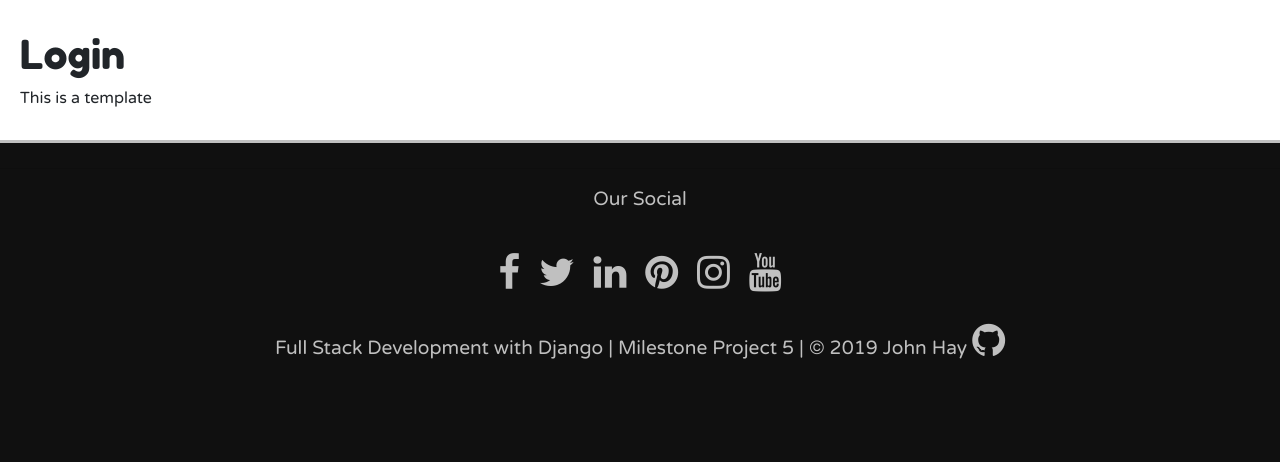
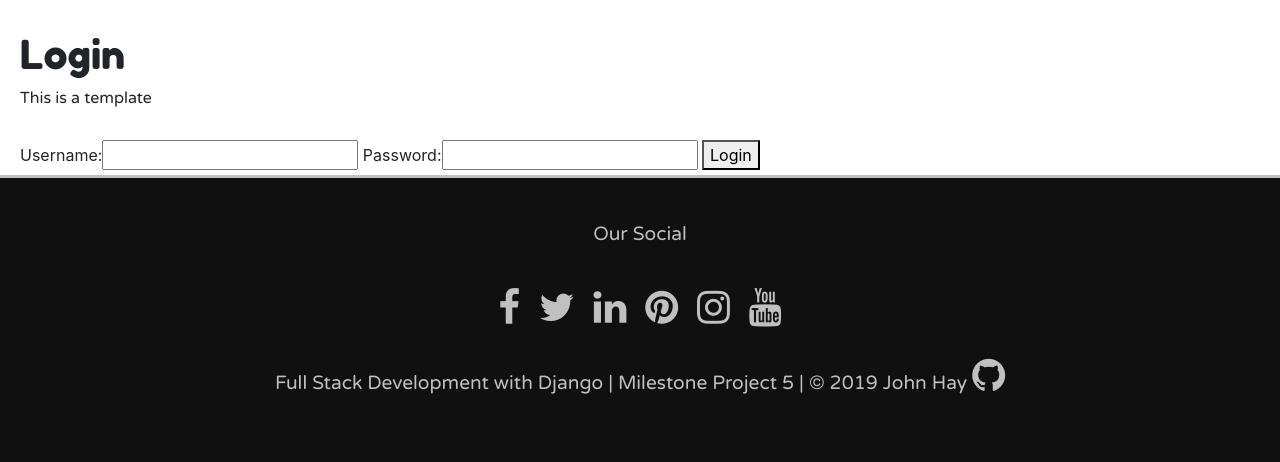
Before and after one commit to JayPeaa/msproject5, a Django app: page /login/ in a window 1280 px wide. Shown: the part 459-921 px from the top of the page. Before the commit the page ends 818 px from the top, so only its background shows below. Run offline with Django 3.2, Linux system fonts and the light colour scheme; some libraries are stand-ins or nearby versions.

Commit message:
login functionality added

```diff
--- /dev/null
+++ b/pages/forms.py
@@ -0,0 +1,7 @@
+from django import forms
+
+
+class LoginForm (forms.Form):
+    """Form to log users in"""
+    username = forms.CharField()
+    password = forms.CharField(widget=forms.PasswordInput)
--- a/pages/views.py
+++ b/pages/views.py
@@ -1,6 +1,7 @@
 from django.http import HttpResponse
 from django.shortcuts import render, redirect, reverse
 from django.contrib import auth, messages
+from pages.forms import LoginForm
 
 # Create your views here.
 
@@ -18,7 +19,23 @@ def contact_view(request, *args, **kwargs):
 
 
 def login_view(request, *args, **kwargs):
-    return render(request, "login.html", {})
+    """Login a User"""
+    if request.method == "POST":
+        login_form = LoginForm(request.POST)
+
+        if login_form.is_valid():
+            user = auth.authenticate(username=request.POST['username'],
+                                     password=request.POST['password'])
+
+            if user:
+                auth.login(user=user, request=request)
+                messages.success(request, "You are now logged in.")
+            else:
+                login_form.add_error(None, "Incorrect username or password!")
+    else:
+        login_form = LoginForm()
+
+    return render(request, "login.html", {"login_form": login_form})
 
 
 def products_view(request, *args, **kwargs):
--- a/templates/login.html
+++ b/templates/login.html
@@ -5,4 +5,19 @@
 
 <p>This is a template</p>
 
+<form method="POST">
+    {% csrf_token %}
+    {{ login_form }}
+    <button type="submit">Login</button>
+
+</form>
+
+<!-- {% if messages %}
+<div>
+    {% for message in messages %}
+    {{ message }}
+    {% endfor%}
+</div>
+{% endif %} -->
+
 {% endblock %}
```
